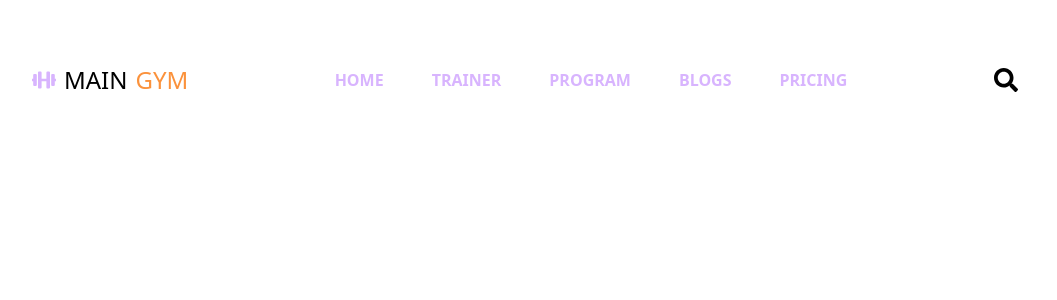
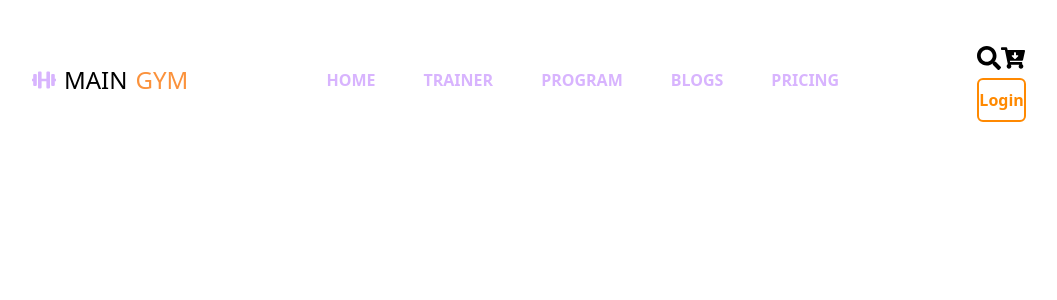
Before and after one commit to coolcrazyfox/GYM-website-tailwind-ReatJS, a React (Vite) app: page / in a window 1280 px wide. Shown: the top 300 px of the page, without its empty margins (48-1105 px from the left). Built offline with nearby package versions, Linux system fonts and the light colour scheme.

Commit message:
changes NavBar

```diff
--- a/src/components/Navbar/NavBar.jsx
+++ b/src/components/Navbar/NavBar.jsx
@@ -35,6 +35,12 @@ const NavBar = () => {
             <button className="text-2xl hover:bg-primary hover:text-purple-300 rounded-full py-2 duration-200">
               <FaSearch className="text-2xl" />
             </button>
+            <button className="text-2xl hover:bg-primary hover:text-purple-300 rounded-full py-2 duration-200">
+              <FaCartArrowDown className="text-2xl" />
+            </button>
+            <button className="hover:bg-primary text-primary font-semibold hover:text-white rounded-md border-2 border-primary px- py-2 duration-200hidden md:block">
+              Login
+            </button>
           </div>
           <div></div>
         </div>
```
